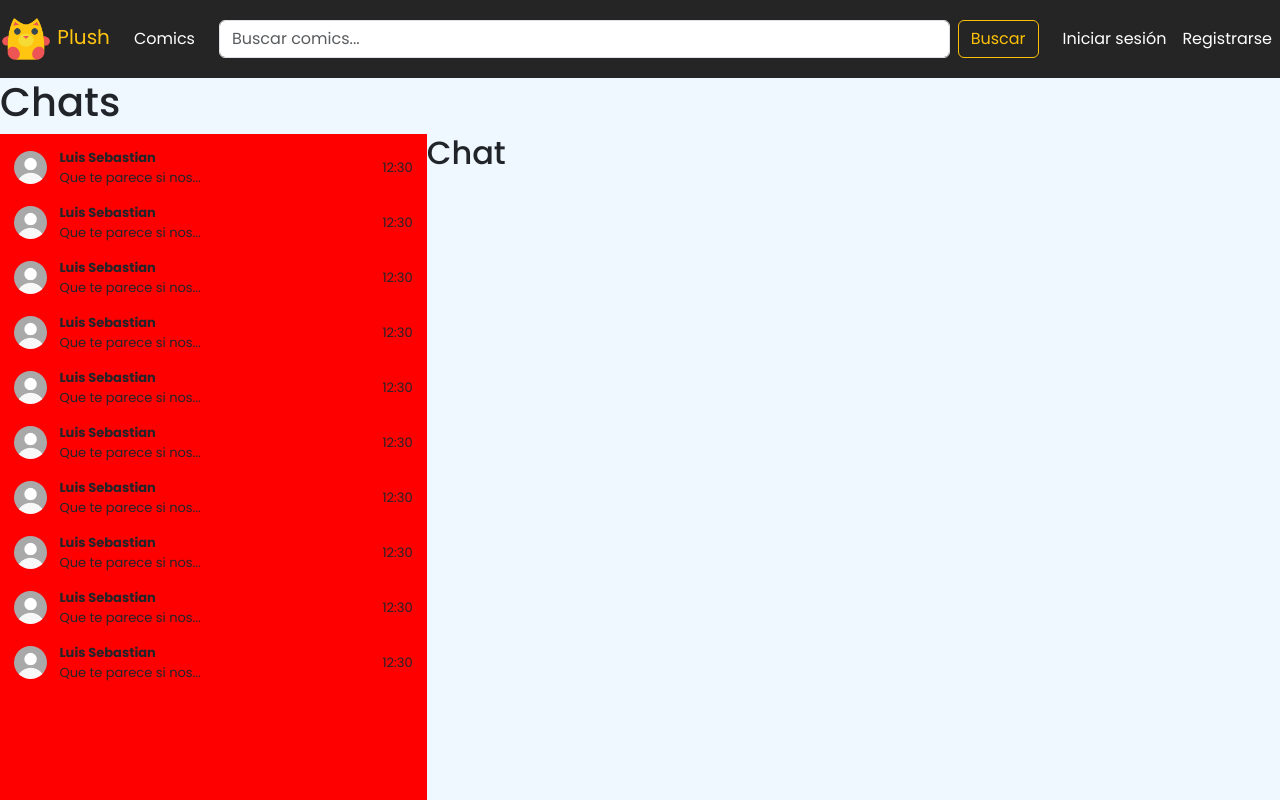
After one commit to Kevin-Antonio-Carvajal/Equipo-6-ProyectoFinal, a Django app: page /mensajes/ in a window 1280 px wide. The commit adds this page. Run offline with Django 5.2, Linux system fonts and the light colour scheme.

Commit message:
feat: intento vista de mensajes, ya se puede establecer la vista a lo alto de la pantalla sin scroll, falta considerar el caso cuando se tienen muchos chats

```diff
--- a/ProyectoFinal/mainapp/static/css/layout.css
+++ b/ProyectoFinal/mainapp/static/css/layout.css
@@ -4,6 +4,7 @@ body {
     display: flex;
     flex-direction: column;
     margin: 0;
+    height: 100%;
 }
 
 #content-wrapper {
--- /dev/null
+++ b/ProyectoFinal/mainapp/static/css/mensajes.css
@@ -0,0 +1,85 @@
+/* Elementos del layout */
+
+html, body {
+    margin: 0;
+    height: 0;
+    height: 100%;
+    box-sizing: border-box;
+}
+
+#contenedor-general {
+    height: 100%;
+    display: flex;
+    flex-direction: column;
+    box-sizing: border-box;
+}
+
+#content-wrapper {
+    flex: 1;
+    display: flex;
+    flex-direction: column;
+    box-sizing: border-box;
+    min-height: 0;
+}
+
+/* Elementos del template */
+
+#main-container {
+    flex: 1;
+    display: flex;
+    flex-direction: column;
+    box-sizing: border-box;
+}
+
+#paneles-contenedor {
+    flex: 1;
+    display: flex;
+    margin: 0;
+    padding: 0;
+}
+
+#chats-contenedor {
+    padding: 6px;
+    background-color: red;
+}
+
+.chat {
+    display: flex;
+    padding: 8px;
+    border-radius: 8px;
+    justify-content: center;
+    align-items: center;
+}
+
+.chat:hover {
+    background-color: #EEEEEE;
+}
+
+.chat p {
+    margin: 0;
+    padding: 0;
+    font-size: small;
+}
+
+.chat div.imagen-contenedor {
+    width: 40px;
+}
+
+.chat div.imagen-contenedor img {
+    width: 100%;
+    border-radius: 50%;
+}
+
+.chat div.informacion-chat {
+    width: 100%;
+    padding-left: 12px;
+}
+
+#chat-abierto {
+    margin: 0;
+    padding: 0;
+}
+
+.bold {
+    font-weight: bold;
+}
--- /dev/null
+++ b/ProyectoFinal/mainapp/static/js/mensajes.js
@@ -0,0 +1,9 @@
+const eliminaFooter = () => {
+    const footer = document.getElementById('footer')
+    footer.remove()
+}
+
+document.addEventListener('DOMContentLoaded', () => {
+    // Eliminamos el footer
+    eliminaFooter()
+})
--- a/ProyectoFinal/mainapp/templates/layouts/layout.html
+++ b/ProyectoFinal/mainapp/templates/layouts/layout.html
@@ -23,6 +23,8 @@
     <link rel="stylesheet" type="text/css" href="{% static 'css/layout.css' %}">
 </head>
 <body>
+    <!-- Contenedor general -->
+    <main id="contenedor-general">
     <nav id="navegacion" class="navbar navbar-expand-lg navbar-light bg-light">
         <!-- Logo -->
         <a class="navbar-brand" href="{% url 'inicio' %}">
@@ -61,6 +63,10 @@
                     <li class="nav-item">
                         <a class="nav-link" href="{% url 'ver_lista_deseos' %}">Lista de Deseos</a>
                     </li>
+                    <!-- Icono de mensajes -->
+                    <li class="nav-item">
+                        <a class="nav-link" href="{% url 'mensajes' %}"><i class="fa-solid fa-message"></i></a>
+                    </li>
                 {% endif %}
                 <li class="nav-item">
                     <a class="nav-link" href="{% url 'logout' %}">Cerrar Sesión</a>
@@ -76,7 +82,6 @@
             </ul>
         </div>
     </nav>
-
     <!-- Bloque para mostrar mensajes -->
     {% if messages %}
     <div class="container mt-3">
@@ -88,19 +93,16 @@
         {% endfor %}
     </div>
     {% endif %}
-
-    <!-- Contenedor general -->
-    <main id="contenedor-general">
     <!-- Contenedor del contenido principal -->
     <div id="content-wrapper">
         {% block content %}
             <!-- Contenido principal -->
         {% endblock %}
     </div>
-    </main>
     <!-- Pie de pagina -->
      <footer id="footer">
         <p>&copy; 2024 Diseño de interfaces Equipo6 | Todos los derechos reservados.</p>
      </footer>
+    </main>
 </body>
 </html>
--- /dev/null
+++ b/ProyectoFinal/mainapp/templates/mainapp/mensajes.html
@@ -0,0 +1,133 @@
+<!-- Layout -->
+{% extends '../layouts/layout.html' %}
+<!-- Static -->
+ {% load static %}
+<!-- Titulo -->
+{% block titulo %}
+    {{ titulo }}
+{% endblock %}
+<!-- Contenido principal -->
+{% block content %}
+    <!-- Estilos -->
+    <link rel="stylesheet" href="{% static 'css/mensajes.css' %}">
+    <!-- Titulo -->
+    <div id="main-container">
+        <div id="titulo">
+            <h1>{{ titulo }}</h1>
+        </div>
+        <!-- Paneles -->
+        <div id="paneles-contenedor" class="row">
+        <!-- Panel de chats -->
+        <div id="chats-contenedor" class="col-4">
+            <div id="chats">
+                <div class="chat">
+                    <div class="imagen-contenedor">
+                        <img src="{% static 'images/default_user.png' %}" alt="imagen del comprador">
+                    </div>
+                    <div class="informacion-chat">
+                        <p class="nombre-comprador"><span class="bold">Luis Sebastian</span></p>
+                        <p class="ultimo-mensaje">Que te parece si nos...</p>
+                    </div>
+                    <p class="hora-ultimo-mensaje">12:30</p>
+                </div>
+                <div class="chat">
+                    <div class="imagen-contenedor">
+                        <img src="{% static 'images/default_user.png' %}" alt="imagen del comprador">
+                    </div>
+                    <div class="informacion-chat">
+                        <p class="nombre-comprador"><span class="bold">Luis Sebastian</span></p>
+                        <p class="ultimo-mensaje">Que te parece si nos...</p>
+                    </div>
+                    <p class="hora-ultimo-mensaje">12:30</p>
+                </div>
+                <div class="chat">
+                    <div class="imagen-contenedor">
+                        <img src="{% static 'images/default_user.png' %}" alt="imagen del comprador">
+                    </div>
+                    <div class="informacion-chat">
+                        <p class="nombre-comprador"><span class="bold">Luis Sebastian</span></p>
+                        <p class="ultimo-mensaje">Que te parece si nos...</p>
+                    </div>
+                    <p class="hora-ultimo-mensaje">12:30</p>
+                </div>
+                <div class="chat">
+                    <div class="imagen-contenedor">
+                        <img src="{% static 'images/default_user.png' %}" alt="imagen del comprador">
+                    </div>
+                    <div class="informacion-chat">
+                        <p class="nombre-comprador"><span class="bold">Luis Sebastian</span></p>
+                        <p class="ultimo-mensaje">Que te parece si nos...</p>
+                    </div>
+                    <p class="hora-ultimo-mensaje">12:30</p>
+                </div>
+                <div class="chat">
+                    <div class="imagen-contenedor">
+                        <img src="{% static 'images/default_user.png' %}" alt="imagen del comprador">
+                    </div>
+                    <div class="informacion-chat">
+                        <p class="nombre-comprador"><span class="bold">Luis Sebastian</span></p>
+                        <p class="ultimo-mensaje">Que te parece si nos...</p>
+                    </div>
+                    <p class="hora-ultimo-mensaje">12:30</p>
+                </div>
+                <div class="chat">
+                    <div class="imagen-contenedor">
+                        <img src="{% static 'images/default_user.png' %}" alt="imagen del comprador">
+                    </div>
+                    <div class="informacion-chat">
+                        <p class="nombre-comprador"><span class="bold">Luis Sebastian</span></p>
+                        <p class="ultimo-mensaje">Que te parece si nos...</p>
+                    </div>
+                    <p class="hora-ultimo-mensaje">12:30</p>
+                </div>
+                <div class="chat">
+                    <div class="imagen-contenedor">
+                        <img src="{% static 'images/default_user.png' %}" alt="imagen del comprador">
+                    </div>
+                    <div class="informacion-chat">
+                        <p class="nombre-comprador"><span class="bold">Luis Sebastian</span></p>
+                        <p class="ultimo-mensaje">Que te parece si nos...</p>
+                    </div>
+                    <p class="hora-ultimo-mensaje">12:30</p>
+                </div>
+                <div class="chat">
+                    <div class="imagen-contenedor">
+                        <img src="{% static 'images/default_user.png' %}" alt="imagen del comprador">
+                    </div>
+                    <div class="informacion-chat">
+                        <p class="nombre-comprador"><span class="bold">Luis Sebastian</span></p>
+                        <p class="ultimo-mensaje">Que te parece si nos...</p>
+                    </div>
+                    <p class="hora-ultimo-mensaje">12:30</p>
+                </div>
+                <div class="chat">
+                    <div class="imagen-contenedor">
+                        <img src="{% static 'images/default_user.png' %}" alt="imagen del comprador">
+                    </div>
+                    <div class="informacion-chat">
+                        <p class="nombre-comprador"><span class="bold">Luis Sebastian</span></p>
+                        <p class="ultimo-mensaje">Que te parece si nos...</p>
+                    </div>
+                    <p class="hora-ultimo-mensaje">12:30</p>
+                </div>
+                <div class="chat">
+                    <div class="imagen-contenedor">
+                        <img src="{% static 'images/default_user.png' %}" alt="imagen del comprador">
+                    </div>
+                    <div class="informacion-chat">
+                        <p class="nombre-comprador"><span class="bold">Luis Sebastian</span></p>
+                        <p class="ultimo-mensaje">Que te parece si nos...</p>
+                    </div>
+                    <p class="hora-ultimo-mensaje">12:30</p>
+                </div>
+            </div>
+        </div>
+        <!-- Panel de chat -->
+            <div id="chat-abierto" class="col-8">
+            <h2>Chat</h2>
+            </div>
+        </div>
+    </div>
+    <!-- Javascript -->
+     <script src="{% static 'js/mensajes.js' %}" ></script>
+{% endblock %}
--- a/ProyectoFinal/mainapp/urls.py
+++ b/ProyectoFinal/mainapp/urls.py
@@ -59,5 +59,10 @@ urlpatterns = [
 
     path('lista_deseos/eliminar/<int:comic_id>/',
          views.eliminar_de_lista_deseos,
-         name='eliminar_deseo')
+         name='eliminar_deseo'),
+    path(
+        'mensajes/',
+        views.mensajes,
+        name='mensajes'
+    )
 ]
--- a/ProyectoFinal/mainapp/views.py
+++ b/ProyectoFinal/mainapp/views.py
@@ -287,3 +287,9 @@ def eliminar_de_lista_deseos(request, comic_id):
         print(f"Error al eliminar el cómic: {e}")
         # messages.error(request, 'Error al eliminar el comic')
         return JsonResponse({'success': False, 'error': 'Error al eliminar el comic.'}, status=500)
+
+def mensajes(request):
+    contexto = {
+        'titulo': 'Chats'
+    }
+    return render(request, 'mainapp/mensajes.html', contexto)
```
Also changed, not shown: ProyectoFinal/db.sqlite3, ProyectoFinal/mainapp/static/images/default_user.png (added). Lines whose indentation alone changed are shown as unchanged.
